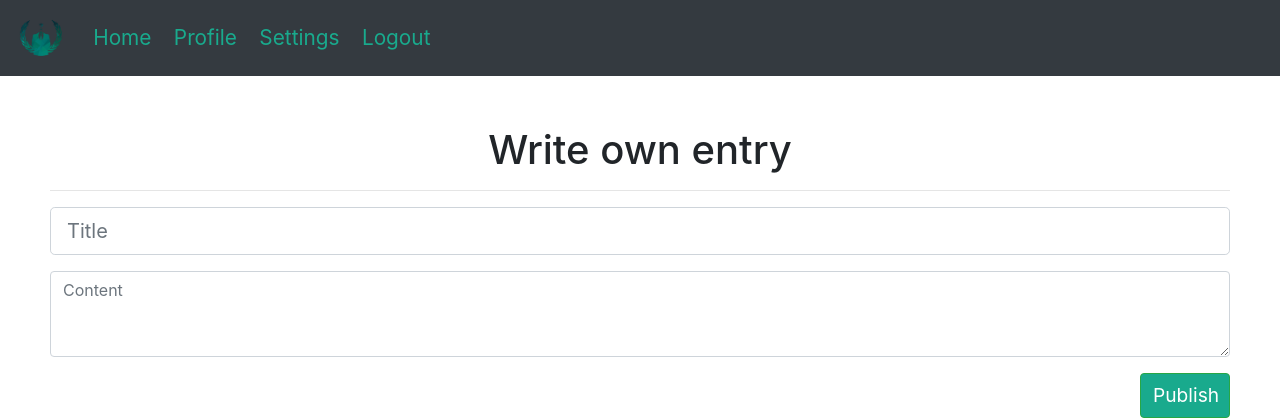
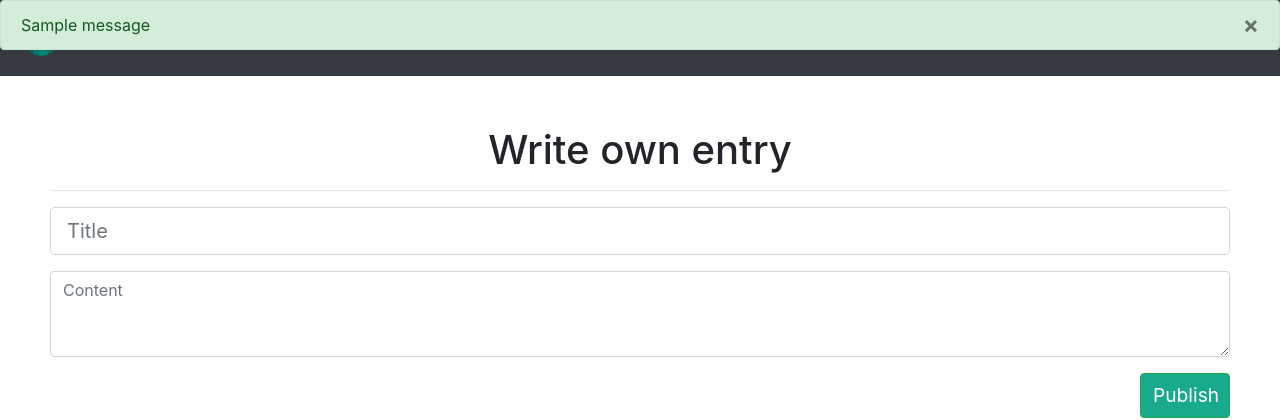
Before and after one commit to Inexpli/Flask-community-forum, a Flask app: template website/templates/index.html in a window 1280 px wide. Shown: the top 420 px of the page. Run offline with Flask 2, Linux system fonts and the light colour scheme; the template is opened without the code that fills it: values named after a table or form of the project are taken from there, others are empty; tables that the repository leaves empty hold one stand-in row (Sample ...); one stand-in notice (Sample message) is shown; some libraries are stand-ins or nearby versions.

Commit message:
Alerts, visuals

```diff
--- a/website/templates/index_auth.html
+++ b/website/templates/index_auth.html
@@ -14,9 +14,31 @@
     <title>{% block title %}Home{% endblock %}</title>
 </head>
 <body>
+    {% with messages = get_flashed_messages(with_categories=true) %} {% if
+        messages %} {% for category, message in messages %} {% if category ==
+        'error' %}
+        <div class="fixed-top">
+            <div class="alert alert-danger alter-dismissable fade show" role="alert">
+                {{ message }}
+                <button type="button" class="close" data-dismiss="alert">
+                  <span aria-hidden="true">&times;</span>
+                </button>
+            </div>
+        </div>
+            {% else %}
+            <div class="fixed-top">
+                <div class="alert alert-success alter-dismissable fade show" role="alert">
+                    {{ message }}
+                    <button type="button" class="close" data-dismiss="alert">
+                    <span aria-hidden="true">&times;</span>
+                    </button>
+                </div>
+            </div>
+            {% endif %} {% endfor %} {% endif %} {% endwith %}
+        </div>
     <nav class="navbar navbar-expand-lg navbar-dark bg-dark">
-        <a class="navbar-brand" href="#">
-            <img src="{{url_for('static', filename='img/logo_signup.png')}}" width="50" height="50" class="d-inline-block align-top" alt="logo" href="/home">
+        <a class="navbar-brand" href="/">
+            <img src="{{url_for('static', filename='img/logo_signup.png')}}" width="50" height="50" class="d-inline-block align-top" alt="logo" href="/">
         </a>
         <button class="navbar-toggler" type="button" data-toggle="collapse" data-target="#navbarNav" aria-controls="navbarNav" aria-expanded="false" aria-label="Toggle navigation">
         <span class="navbar-toggler-icon"></span>
--- a/website/templates/profile.html
+++ b/website/templates/profile.html
@@ -5,7 +5,10 @@
     <div class="row text-center">
         <div class="col-12">
             <a href="/"><img src="{{url_for('static', filename='img/logo.png')}}" id="logo"/></a>
-            <h1>Your profile data:</h1>
+            <p class="text-muted" style="margin-top: 20px;">
+                Click above this text to back to home page
+            </p>
+            <h1 style="margin-top: 40px !important;">Your profile data:</h1>
             <br>
             <br>
             <ul class="list-group list-group-flush" id="notes">
```
